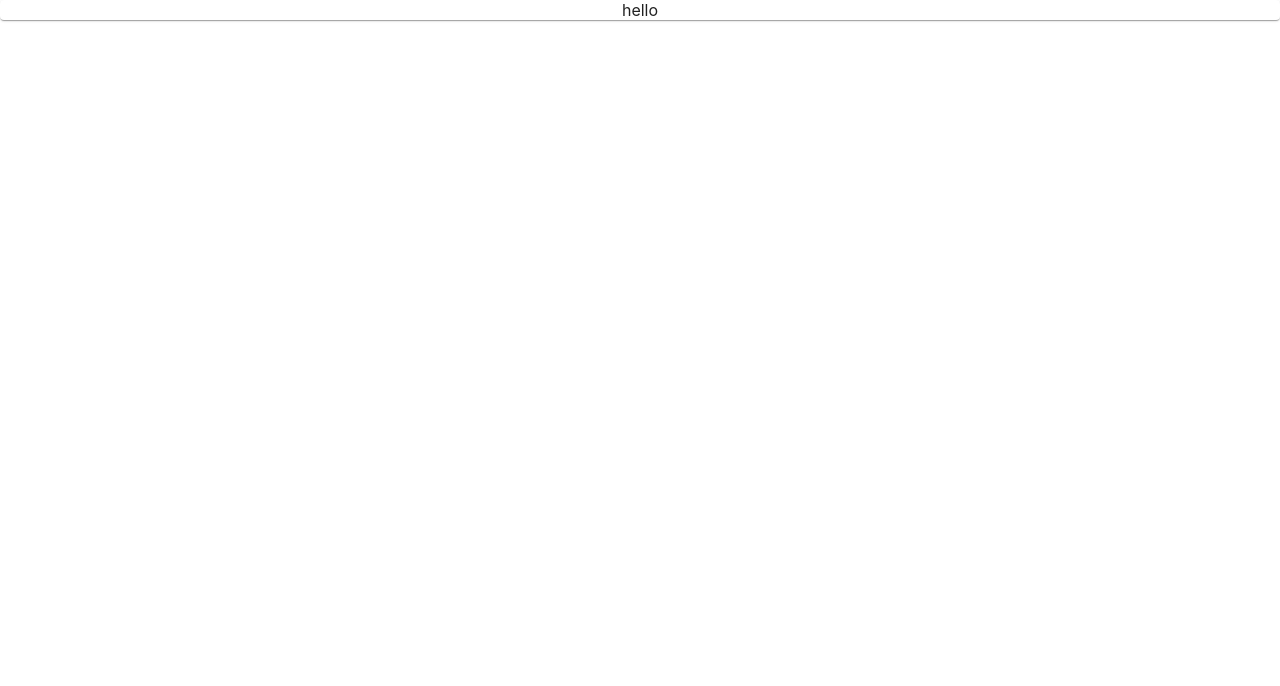
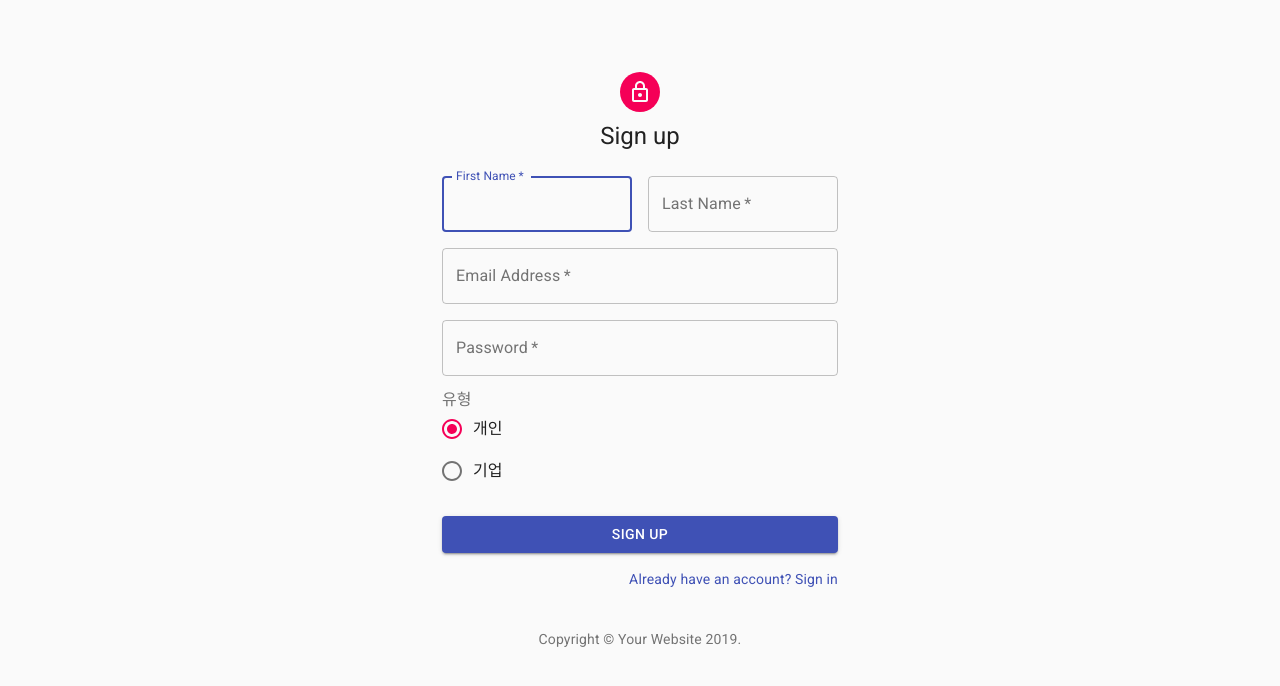
Before and after one commit to YangSSo51/gugusafront, a React (Create React App) app: page /signup in a window 1280 px wide. Shown: the top 686 px of the page. Built offline with nearby package versions, Linux system fonts and the light colour scheme.

Commit message:
signup,signin

```diff
--- a/package.json
+++ b/package.json
@@ -4,11 +4,13 @@
   "private": true,
   "dependencies": {
     "@material-ui/core": "^4.8.1",
+    "@material-ui/icons": "^4.5.1",
     "@testing-library/jest-dom": "^4.2.4",
     "@testing-library/react": "^9.4.0",
     "@testing-library/user-event": "^7.2.1",
     "react": "^16.12.0",
     "react-dom": "^16.12.0",
+    "react-router-dom": "^5.1.2",
     "react-scripts": "3.3.0"
   },
   "scripts": {
--- a/src/App.js
+++ b/src/App.js
@@ -1,15 +1,20 @@
-import React from 'react';
+import React,{ Component } from 'react';
 import './App.css';
-import NavBar from './Components/NavBar';
+import { Signup,SignIn } from './Components';
+import { Route,BrowserRouter } from 'react-router-dom';
 
-class App extends React.Component{
-  render() {
-    return (
-        <div className="App">
-            <NavBar/>
-        </div>
-    );
-  }
+
+class App extends Component {
+    render() {
+        return (
+            <div>
+              <BrowserRouter>
+                <Route exact path="/signup" component={Signup}/>
+                <Route exact path="/signin" component={SignIn}/>
+              </BrowserRouter>
+            </div>
+        );
+    }
 }
 
 export default App;
--- /dev/null
+++ b/src/Components/SignIn.js
@@ -0,0 +1,117 @@
+import React from 'react';
+import Avatar from '@material-ui/core/Avatar';
+import Button from '@material-ui/core/Button';
+import CssBaseline from '@material-ui/core/CssBaseline';
+import TextField from '@material-ui/core/TextField';
+import FormControlLabel from '@material-ui/core/FormControlLabel';
+import Checkbox from '@material-ui/core/Checkbox';
+import Link from '@material-ui/core/Link';
+import Grid from '@material-ui/core/Grid';
+import Box from '@material-ui/core/Box';
+import LockOutlinedIcon from '@material-ui/icons/LockOutlined';
+import Typography from '@material-ui/core/Typography';
+import { makeStyles } from '@material-ui/core/styles';
+import Container from '@material-ui/core/Container';
+
+function Copyright() {
+  return (
+    <Typography variant="body2" color="textSecondary" align="center">
+      {'Copyright © '}
+      <Link color="inherit" href="https://material-ui.com/">
+        Your Website
+      </Link>{' '}
+      {new Date().getFullYear()}
+      {'.'}
+    </Typography>
+  );
+}
+
+const useStyles = makeStyles(theme => ({
+  paper: {
+    marginTop: theme.spacing(8),
+    display: 'flex',
+    flexDirection: 'column',
+    alignItems: 'center',
+  },
+  avatar: {
+    margin: theme.spacing(1),
+    backgroundColor: theme.palette.secondary.main,
+  },
+  form: {
+    width: '100%', // Fix IE 11 issue.
+    marginTop: theme.spacing(1),
+  },
+  submit: {
+    margin: theme.spacing(3, 0, 2),
+  },
+}));
+
+export default function SignIn() {
+  const classes = useStyles();
+
+  return (
+    <Container component="main" maxWidth="xs">
+      <CssBaseline />
+      <div className={classes.paper}>
+        <Avatar className={classes.avatar}>
+          <LockOutlinedIcon />
+        </Avatar>
+        <Typography component="h1" variant="h5">
+          Sign in
+        </Typography>
+        <form className={classes.form} noValidate>
+          <TextField
+            variant="outlined"
+            margin="normal"
+            required
+            fullWidth
+            id="email"
+            label="Email Address"
+            name="email"
+            autoComplete="email"
+            autoFocus
+          />
+          <TextField
+            variant="outlined"
+            margin="normal"
+            required
+            fullWidth
+            name="password"
+            label="Password"
+            type="password"
+            id="password"
+            autoComplete="current-password"
+          />
+          <FormControlLabel
+            control={<Checkbox value="remember" color="primary" />}
+            label="Remember me"
+          />
+          <Button
+            type="submit"
+            fullWidth
+            variant="contained"
+            color="primary"
+            className={classes.submit}
+          >
+            Sign In
+          </Button>
+          <Grid container>
+            <Grid item xs>
+              <Link href="#" variant="body2">
+                Forgot password?
+              </Link>
+            </Grid>
+            <Grid item>
+              <Link href="#" variant="body2">
+                {"Don't have an account? Sign Up"}
+              </Link>
+            </Grid>
+          </Grid>
+        </form>
+      </div>
+      <Box mt={8}>
+        <Copyright />
+      </Box>
+    </Container>
+  );
+}
--- /dev/null
+++ b/src/Components/Signup.js
@@ -0,0 +1,155 @@
+import React from 'react';
+import Avatar from '@material-ui/core/Avatar';
+import Button from '@material-ui/core/Button';
+import CssBaseline from '@material-ui/core/CssBaseline';
+import TextField from '@material-ui/core/TextField';
+import FormControlLabel from '@material-ui/core/FormControlLabel';
+import FormControl from '@material-ui/core/FormControl';
+import Radio from '@material-ui/core/Radio';
+import FormLabel from '@material-ui/core/FormLabel';
+import RadioGroup from '@material-ui/core/RadioGroup';
+import Link from '@material-ui/core/Link';
+import Grid from '@material-ui/core/Grid';
+import Box from '@material-ui/core/Box';
+import LockOutlinedIcon from '@material-ui/icons/LockOutlined';
+import Typography from '@material-ui/core/Typography';
+import { makeStyles } from '@material-ui/core/styles';
+import Container from '@material-ui/core/Container';
+
+function Copyright() {
+  return (
+    <Typography variant="body2" color="textSecondary" align="center">
+      {'Copyright © '}
+      <Link color="inherit" href="https://material-ui.com/">
+        Your Website
+      </Link>{' '}
+      {new Date().getFullYear()}
+      {'.'}
+    </Typography>
+  );
+}
+
+const useStyles = makeStyles(theme => ({
+  paper: {
+    marginTop: theme.spacing(8),
+    display: 'flex',
+    flexDirection: 'column',
+    alignItems: 'center',
+  },
+  avatar: {
+    margin: theme.spacing(1),
+    backgroundColor: theme.palette.secondary.main,
+  },
+  form: {
+    width: '100%', // Fix IE 11 issue.
+    marginTop: theme.spacing(3),
+  },
+  submit: {
+    margin: theme.spacing(3, 0, 2),
+  },
+}));
+
+export default function SignUp() {
+  const classes = useStyles();
+  const [value, setValue] = React.useState('female');
+
+  const handleChange = event => {
+    setValue(event.target.value);
+  };
+  return (
+    <Container component="main" maxWidth="xs">
+      <CssBaseline />
+      <div className={classes.paper}>
+        <Avatar className={classes.avatar}>
+          <LockOutlinedIcon />
+        </Avatar>
+        <Typography component="h1" variant="h5">
+          Sign up
+        </Typography>
+        <form className={classes.form} noValidate>
+          <Grid container spacing={2}>
+            <Grid item xs={12} sm={6}>
+              <TextField
+                autoComplete="fname"
+                name="firstName"
+                variant="outlined"
+                required
+                fullWidth
+                id="firstName"
+                label="First Name"
+                autoFocus
+              />
+            </Grid>
+            <Grid item xs={12} sm={6}>
+              <TextField
+                variant="outlined"
+                required
+                fullWidth
+                id="lastName"
+                label="Last Name"
+                name="lastName"
+                autoComplete="lname"
+              />
+            </Grid>
+            <Grid item xs={12}>
+              <TextField
+                variant="outlined"
+                required
+                fullWidth
+                id="email"
+                label="Email Address"
+                name="email"
+                autoComplete="email"
+              />
+            </Grid>
+            <Grid item xs={12}>
+              <TextField
+                variant="outlined"
+                required
+                fullWidth
+                name="password"
+                label="Password"
+                type="password"
+                id="password"
+                autoComplete="current-password"
+              />
+            </Grid>
+            <Grid item xs={4}>
+            <div>
+              <FormControl component="fieldset" className={classes.formControl}>
+               <FormLabel component="legend">유형</FormLabel>
+              <RadioGroup aria-label="gender" name="gender1" value={value} onChange={handleChange}>
+                   <FormControlLabel value="female" control={<Radio />} label="개인" />
+                   <FormControlLabel value="male" control={<Radio />} label="기업" />
+            </RadioGroup>
+             </FormControl>
+         </div>
+            </Grid>
+          <Grid item xs={8}>
+
+          </Grid>
+          </Grid>
+          <Button
+            type="submit"
+            fullWidth
+            variant="contained"
+            color="primary"
+            className={classes.submit}
+          >
+            Sign Up
+          </Button>
+          <Grid container justify="flex-end">
+            <Grid item>
+              <Link href="#" variant="body2">
+                Already have an account? Sign in
+              </Link>
+            </Grid>
+          </Grid>
+        </form>
+      </div>
+      <Box mt={5}>
+        <Copyright />
+      </Box>
+    </Container>
+  );
+}
--- /dev/null
+++ b/src/Components/index.js
@@ -0,0 +1,4 @@
+//import SignIn from './Components/SingIn';
+
+export { default as Signup } from './Signup';
+export { default as SignIn } from './SignIn';
```
Also changed, not shown: 1 other file (tests, documents, lock files or other folders).
